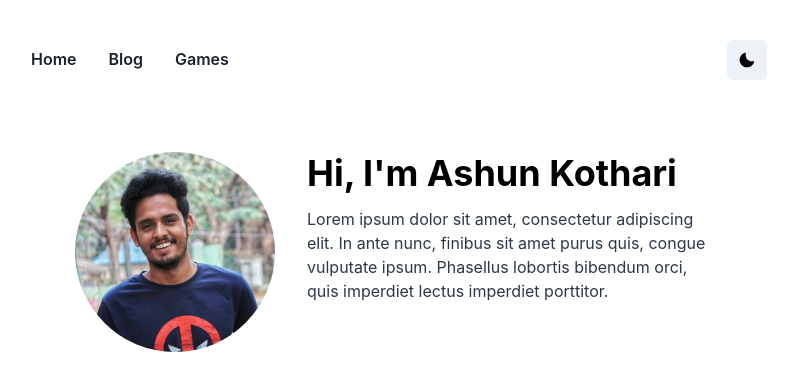
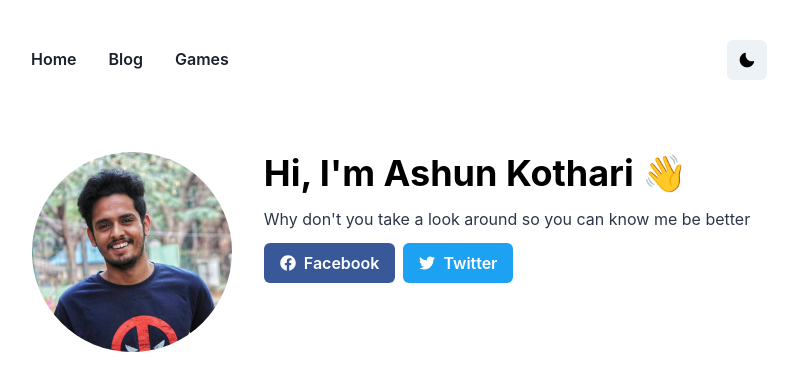
Before and after one commit to rogue-gamer-ryt/constantine, a Next.js app: page / in a window 1280 px wide. Shown: the top 390 px of the page, without its empty margins (249-1047 px from the left). Built offline with nearby package versions, Linux system fonts and the light colour scheme.

Commit message:
adding introduction

```diff
--- a/pages/index.js
+++ b/pages/index.js
@@ -1,8 +1,15 @@
-import { Flex, Heading, HStack, Text, useColorMode } from "@chakra-ui/react";
+import {
+  Button,
+  Flex,
+  Heading,
+  HStack,
+  Text,
+  useColorMode,
+} from "@chakra-ui/react";
 import Head from "next/head";
+import { FaFacebook, FaTwitter } from "react-icons/fa";
 import Container from "../components/Container";
 import ProfileCard from "../components/ProfileCard";
-
 
 export default function Index() {
   const { colorMode } = useColorMode();
@@ -29,14 +36,20 @@ export default function Index() {
           flexDirection="column"
           justifyContent="flex-start"
           alignItems="flex-start"
-          maxWidth="400px"
+          maxWidth="500px"
         >
-          <Heading mb={3}>Hi, I'm Ashun Kothari</Heading>
+          <Heading mb={3}>Hi, I'm Ashun Kothari 👋</Heading>
           <Text color={colorSecondary[colorMode]}>
-            Lorem ipsum dolor sit amet, consectetur adipiscing elit. In ante
-            nunc, finibus sit amet purus quis, congue vulputate ipsum. Phasellus
-            lobortis bibendum orci, quis imperdiet lectus imperdiet porttitor.
+            Why don't you take a look around so you can know me be better
           </Text>
+          <HStack mt={3}>
+            <Button colorScheme="facebook" leftIcon={<FaFacebook />}>
+              Facebook
+            </Button>
+            <Button colorScheme="twitter" leftIcon={<FaTwitter />}>
+              Twitter
+            </Button>
+          </HStack>
         </Flex>
       </HStack>
     </Container>
```
Also changed, not shown: package.json (+5 -4 lines), 1 other file (tests, documents, lock files or other folders).
